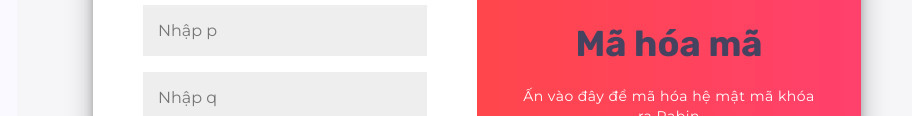
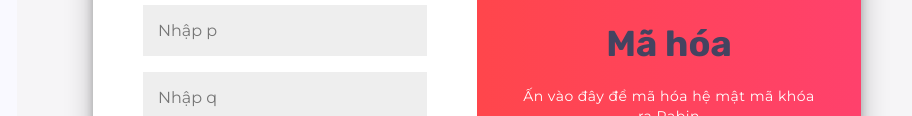
Before and after one commit to ThanhIT2002/rabin, a plain HTML site: page index.html in a window 1280 px wide. Shown: the part 1741-1857 px from the top of the page, without its empty margins (308-1220 px from the left). Drawn offline with Linux system fonts and the light colour scheme.

Commit message:
Update index.html

```diff
--- a/index.html
+++ b/index.html
@@ -267,7 +267,7 @@
                             <button class="ghost" id="signIn">Thực hiện</button>
                         </div>
                         <div class="overlay-panel overlay-right">
-                            <h1>Mã hóa mã </h1>
+                            <h1>Mã hóa </h1>
                             <p>Ấn vào đây để mã hóa hệ mật mã khóa ra Rabin</p>
                             <button class="ghost" id="signUp">thực hiện</button>
                         </div>
```
